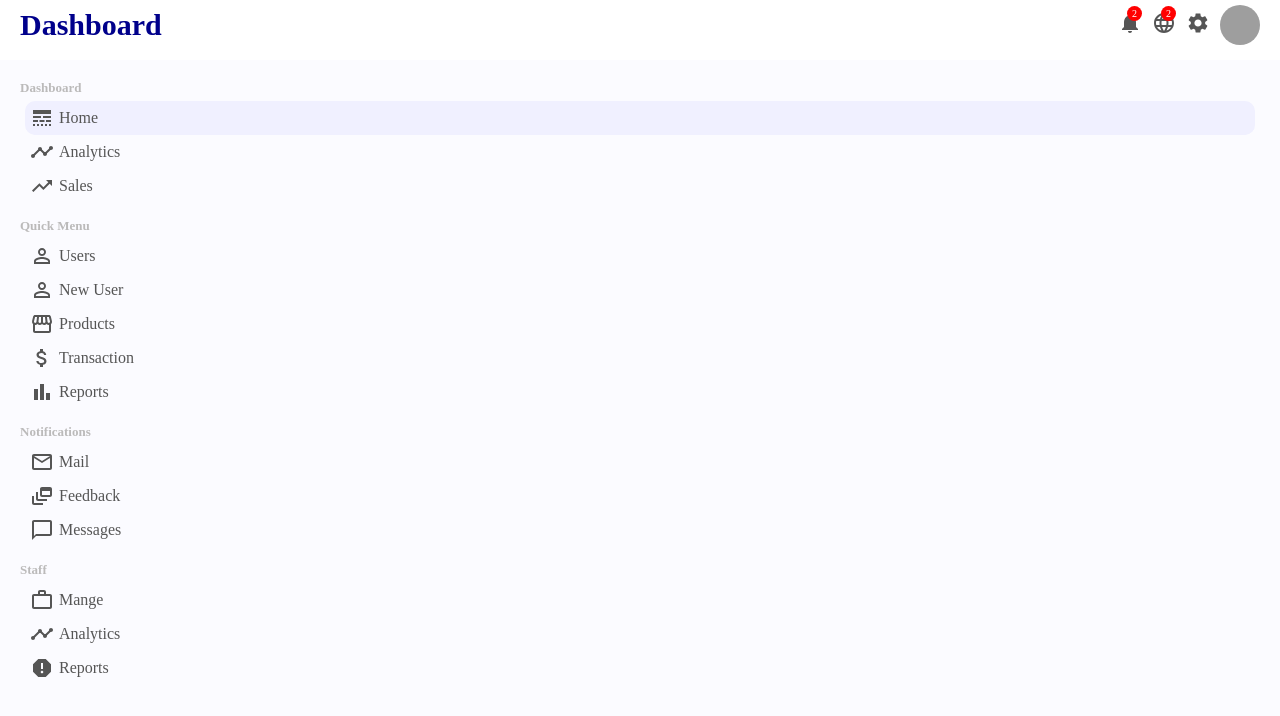
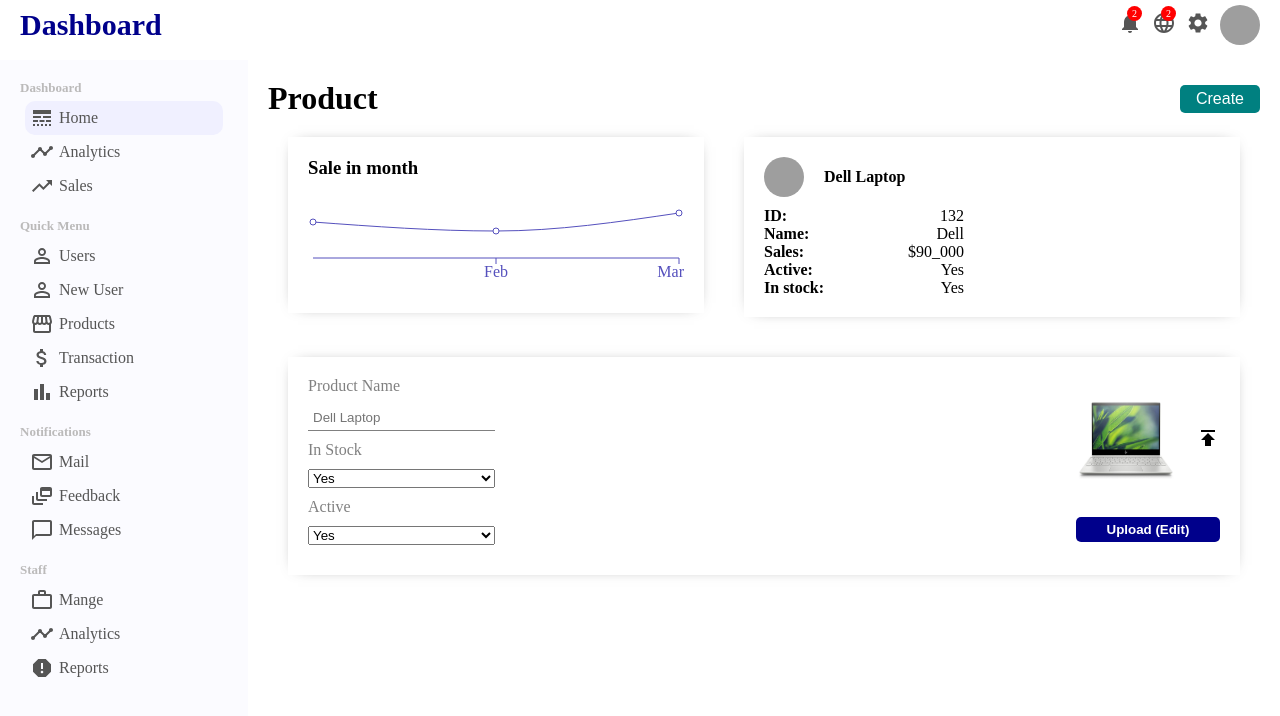
Before and after one commit to mahdieahmadii/AdminDashboard, a React (Create React App) app: page /product/1 in a window 1280 px wide. Shown: the top 716 px of the page. Built offline with nearby package versions, Linux system fonts and the light colour scheme; grey boxes are pictures that could not be loaded.

Commit message:
fix product details

```diff
--- a/src/datas.js
+++ b/src/datas.js
@@ -181,4 +181,26 @@ let products = [
   },
 ];
 
-export { xAxisData, newMembers, transactions, userRows, products };
+const productsData = [
+  {
+    name: "Jan",
+    sales: 4000,
+  },
+  {
+    name: "Feb",
+    sales: 3000,
+  },
+  {
+    name: "Mar",
+    sales: 5000,
+  },
+];
+
+export {
+  xAxisData,
+  newMembers,
+  transactions,
+  userRows,
+  products,
+  productsData,
+};
--- /dev/null
+++ b/src/pages/Product/index.css
@@ -0,0 +1,112 @@
+.product {
+  flex: 4;
+  padding: 20px;
+}
+
+.product-title-container {
+  display: flex;
+  align-items: center;
+  justify-content: space-between;
+}
+.product-add-button {
+  width: 80px;
+  border: none;
+  padding: 5px;
+  cursor: pointer;
+  color: white;
+  font-size: 16px;
+  border-radius: 5px;
+  background-color: teal;
+}
+.product-top {
+  display: flex;
+}
+.product-top-left,
+.product-top-right {
+  flex: 1;
+}
+.product-top-right {
+  padding: 20px;
+  margin: 20px;
+  box-shadow: 0 0 15px -10px rgba(0, 0, 0, 0.75);
+}
+.product-info-top {
+  display: flex;
+  align-items: center;
+}
+.product-info-img {
+  width: 40px;
+  height: 40px;
+  border-radius: 50%;
+  margin-right: 20px;
+}
+.product-name {
+  font-weight: 600;
+}
+.product-info-bottom {
+  margin-top: 10px;
+}
+.product-info-item {
+  width: 200px;
+  display: flex;
+  justify-content: space-between;
+}
+.product-info-key {
+  font-weight: 600;
+}
+.product-info-value {
+  font-weight: 300;
+}
+.product-bottom {
+  padding: 20px;
+  margin: 20px;
+  box-shadow: 0 0 15px -10px rgba(0, 0, 0, 0.75);
+}
+.product-form {
+  display: flex;
+  justify-content: space-between;
+}
+.product-form-left {
+  display: flex;
+  flex-direction: column;
+}
+.product-form-left > label {
+  margin-bottom: 10px;
+  color: gray;
+}
+.product-form-left > input {
+  margin-bottom: 10px;
+  border: none;
+  padding: 5px;
+  border-bottom: 1px solid gray;
+}
+.product-form-left > input:focus {
+  outline: none;
+}
+.product-form-left > select {
+  margin-bottom: 10px;
+}
+.product-form-right {
+  display: flex;
+  flex-direction: column;
+  justify-content: space-around;
+}
+.product-uploader {
+  display: flex;
+  align-items: center;
+}
+.product-uploader-img {
+  width: 100px;
+  height: 100px;
+  border-radius: 10px;
+  margin-right: 20px;
+}
+.product-button {
+  border: none;
+  padding: 5px;
+  border-radius: 5px;
+  background-color: darkblue;
+  color: white;
+  font-weight: 600;
+  cursor: pointer;
+}
--- /dev/null
+++ b/src/pages/Product/index.jsx
@@ -0,0 +1,94 @@
+import React from "react";
+import { Link } from "react-router-dom";
+import "./index.css";
+import Chart from "../../components/Chart/index";
+import { productsData } from "../../datas";
+import PublishIcon from "@mui/icons-material/Publish";
+
+export default function Product() {
+  return (
+    <div className="product">
+      <div className="product-title-container">
+        <h1 className="product-title">Product</h1>
+        <Link to="/newProduct">
+          <button className="product-add-button">Create</button>
+        </Link>
+      </div>
+
+      <div className="product-top">
+        <div className="product-top-left">
+          <Chart
+            title={"Sale in month"}
+            data={productsData}
+            dataKey={"sales"}
+          />
+        </div>
+        <div className="product-top-right">
+          <div className="product-info-top">
+            <img
+              src="images/dell.jpg"
+              alt="laptop"
+              className="product-info-img"
+            />
+            <span className="product-name">Dell Laptop</span>
+          </div>
+          <div className="product-info-bottom">
+            <div className="product-info-item">
+              <div className="product-info-key">ID: </div>
+              <div className="product-info-value">132 </div>
+            </div>
+            <div className="product-info-item">
+              <div className="product-info-key">Name: </div>
+              <div className="product-info-value">Dell </div>
+            </div>
+            <div className="product-info-item">
+              <div className="product-info-key">Sales: </div>
+              <div className="product-info-value">$90_000 </div>
+            </div>
+            <div className="product-info-item">
+              <div className="product-info-key">Active: </div>
+              <div className="product-info-value">Yes </div>
+            </div>
+            <div className="product-info-item">
+              <div className="product-info-key">In stock: </div>
+              <div className="product-info-value">Yes </div>
+            </div>
+          </div>
+        </div>
+      </div>
+
+      <div className="product-bottom">
+        <form className="product-form">
+          <div className="product-form-left">
+            <label>Product Name</label>
+            <input type="text" placeholder="Dell Laptop" />
+            <label>In Stock</label>
+            <select id="inStock">
+              <option value={"yes"}>Yes</option>
+              <option value={"No"}>No</option>
+            </select>
+            <label>Active</label>
+            <select id="inStock">
+              <option value={"yes"}>Yes</option>
+              <option value={"No"}>No</option>
+            </select>
+          </div>
+          <div className="product-form-right">
+            <div className="product-uploader">
+              <img
+                src="/images/dell.jpg"
+                alt="profile"
+                className="product-uploader-img"
+              />
+              <label>
+                <PublishIcon />
+              </label>
+              <input type="file" style={{ display: "none" }} />
+            </div>
+            <button className="product-button">Upload (Edit)</button>
+          </div>
+        </form>
+      </div>
+    </div>
+  );
+}
--- a/src/routes.js
+++ b/src/routes.js
@@ -2,6 +2,7 @@ import Home from "./pages/Home/index.jsx";
 import Users from "./pages/Users/index.jsx";
 import NewUser from "./pages/NewUser/index.jsx";
 import Products from "./pages/Products/index.jsx";
+import Product from "./pages/Product/index.jsx";
 
 let routes = [
   {
@@ -11,6 +12,7 @@ let routes = [
   { path: "/users", element: <Users /> },
   { path: "/newUser", element: <NewUser /> },
   { path: "/products", element: <Products /> },
+  { path: "/product/:id", element: <Product /> },
 ];
 
 export default routes;
```
